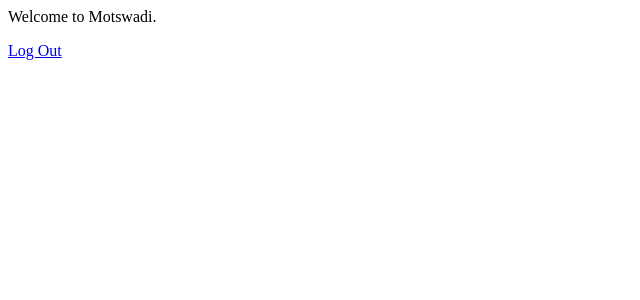
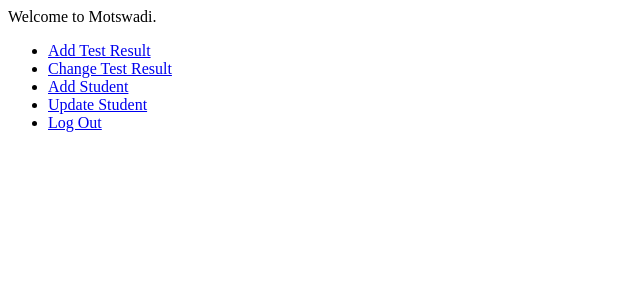
Before and after one commit to praekelt/motswadi, a Django app: page / in a window 1280 px wide. Shown: the top 300 px of the page, without its empty margins (0-640 px from the left). Run offline with Django 3.2, Linux system fonts and the light colour scheme; the visitor is signed in with stand-in values (Sample User, id 1); parts of the project's set-up code (start-up, migrations or seed data) failed here and were passed over.

Commit message:
initial menu items

```diff
--- a/motswadi/templates/motswadi/home.html
+++ b/motswadi/templates/motswadi/home.html
@@ -2,5 +2,13 @@
 
 {% block content %}
 <p>Welcome to Motswadi.</p>
-<a href="{% url django.contrib.auth.views.logout %}?next=/">Log Out</a>
+
+<ul>
+    <li><a href="#">Add Test Result</a></li>
+    <li><a href="#">Change Test Result</a></li>
+    <li><a href="#">Add Student</a></li>
+    <li><a href="#">Update Student</a></li>
+    <li><a href="{% url django.contrib.auth.views.logout %}?next=/">Log Out</a></li>
+</ul>
+
 {% endblock %}
```
